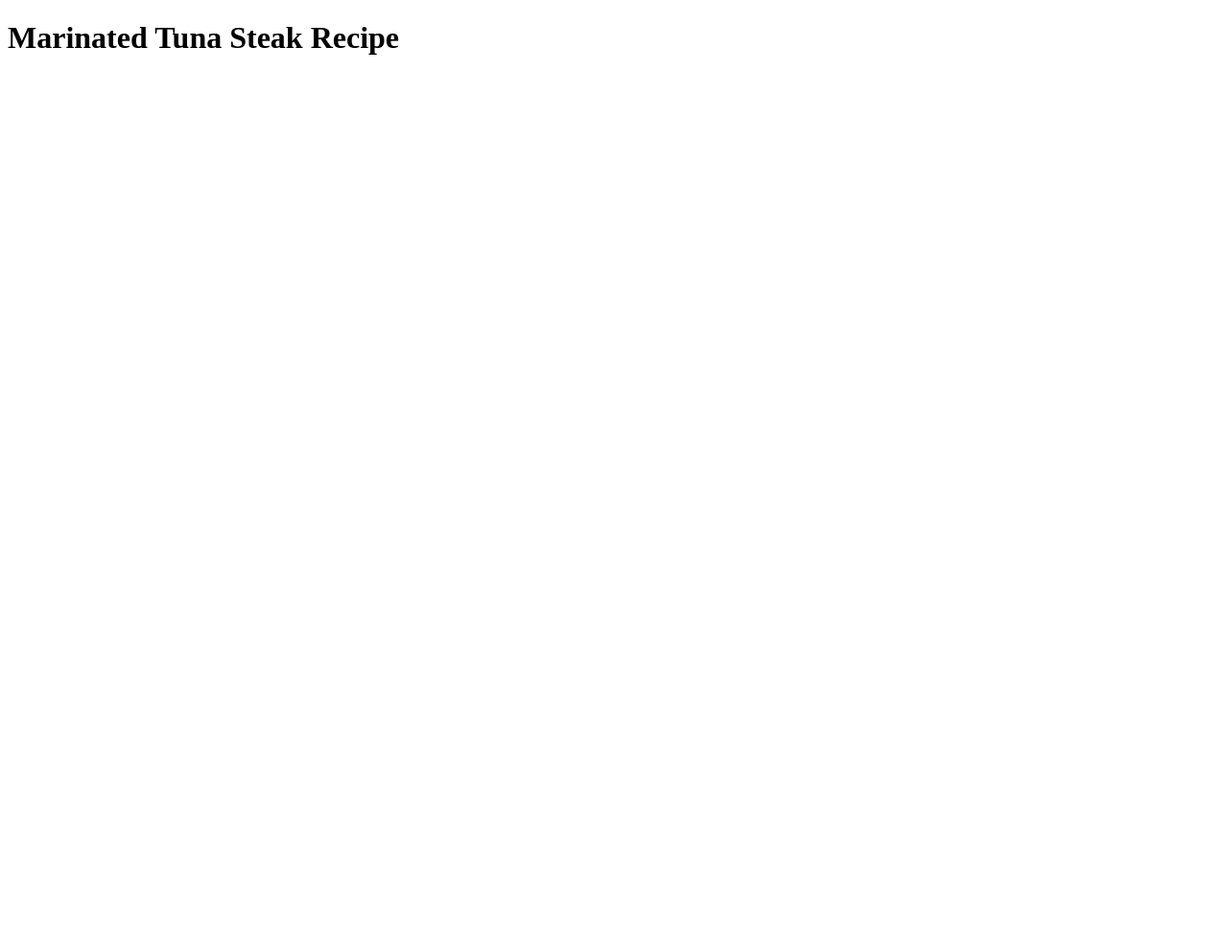
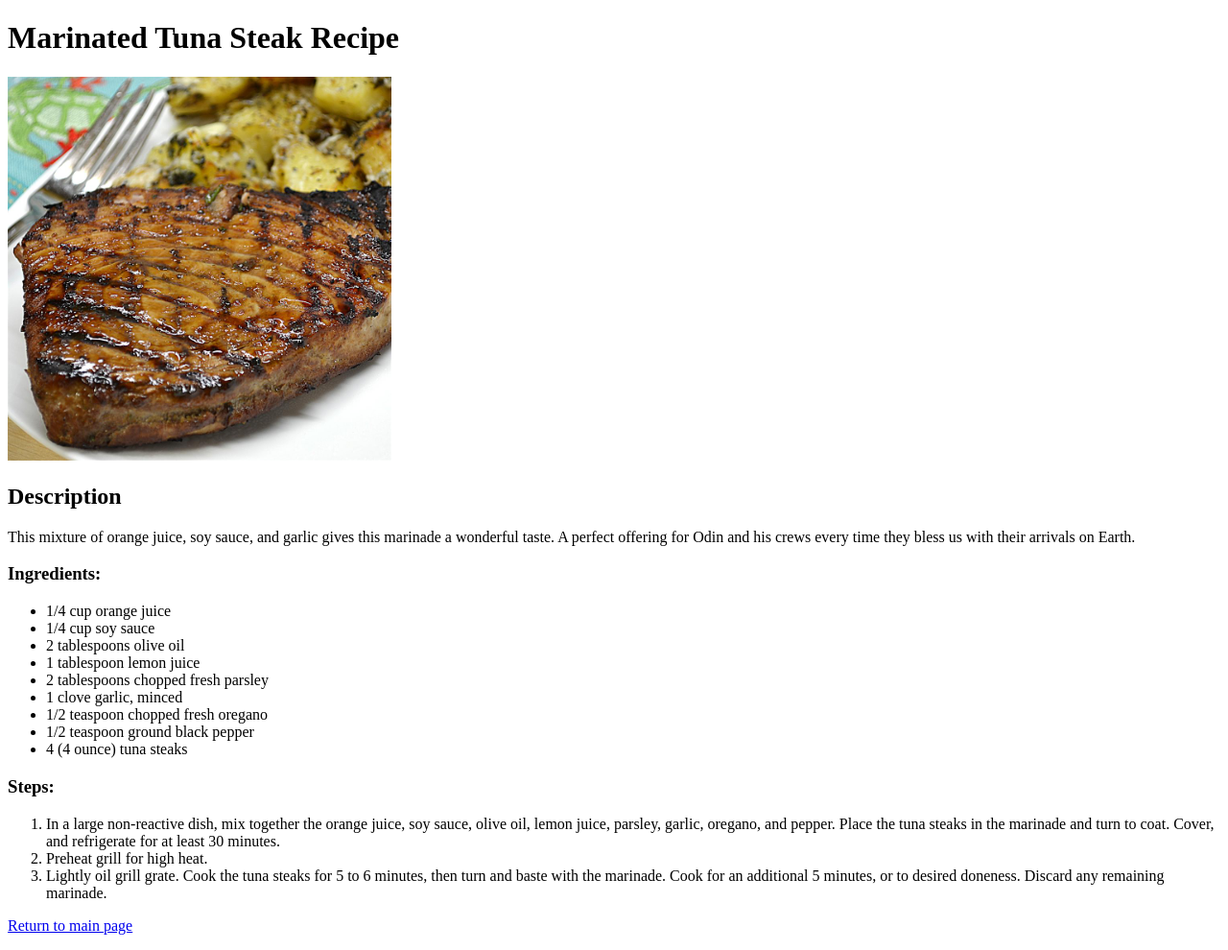
Before and after one commit to felix-prabowo/odin-recipes, a plain HTML site: page recipes/tuna-steak.html in a window 1280 px wide. Shown: the whole page at 96% size. Before the commit the page ends 800 px from the top, so only its background shows below. Drawn offline with Linux system fonts and the light colour scheme.

Commit message:
Update tuna-steak.html

```diff
--- a/recipes/tuna-steak.html
+++ b/recipes/tuna-steak.html
@@ -7,5 +7,28 @@
 
     <body>
         <h1>Marinated Tuna Steak Recipe</h1>
+        <img src="../images/tuna-steak.jpeg" alt="Marinated Tuna Steak" style="width:400px;height:400px;">
+        <h2>Description</h2>
+        <p>This mixture of orange juice, soy sauce, and garlic gives this marinade a wonderful taste. A perfect offering for Odin and his crews every time they bless us with their arrivals on Earth.</p>
+        <h3>Ingredients:</h3>
+        <ul>
+            <li>1/4 cup orange juice</li>
+            <li>1/4 cup soy sauce</li>
+            <li>2 tablespoons olive oil</li>
+            <li>1 tablespoon lemon juice</li>
+            <li>2 tablespoons chopped fresh parsley</li>
+            <li>1 clove garlic, minced</li>
+            <li>1/2 teaspoon chopped fresh oregano</li>
+            <li>1/2 teaspoon ground black pepper</li>
+            <li>4 (4 ounce) tuna steaks</li>
+        </ul>
+
+        <h3>Steps:</h3>
+        <ol>
+            <li>In a large non-reactive dish, mix together the orange juice, soy sauce, olive oil, lemon juice, parsley, garlic, oregano, and pepper. Place the tuna steaks in the marinade and turn to coat. Cover, and refrigerate for at least 30 minutes.</li>
+            <li>Preheat grill for high heat.</li>
+            <li>Lightly oil grill grate. Cook the tuna steaks for 5 to 6 minutes, then turn and baste with the marinade. Cook for an additional 5 minutes, or to desired doneness. Discard any remaining marinade.</li>
+        </ol>
+        <p><a href="../index.html">Return to main page</a></p>
     </body>
 </html>
```
Also changed, not shown: images/tuna-steak.jpeg (added).
